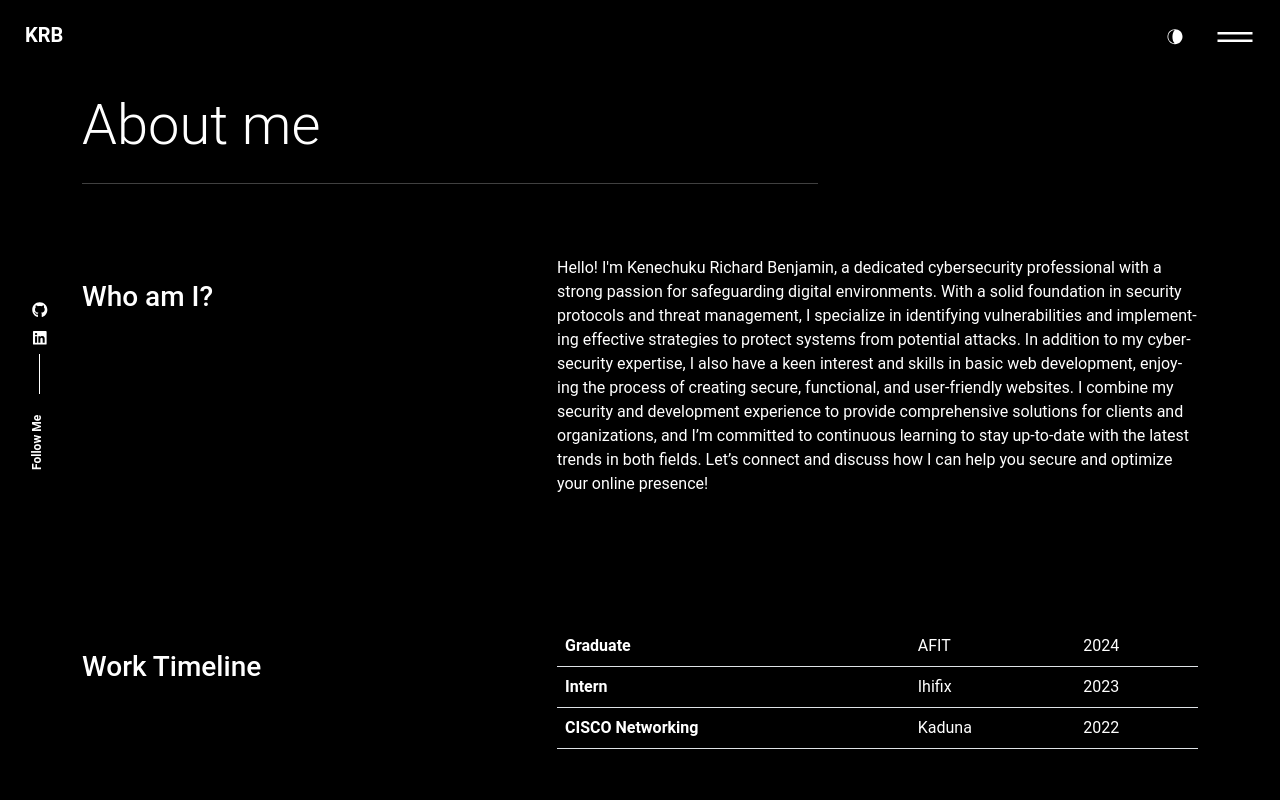
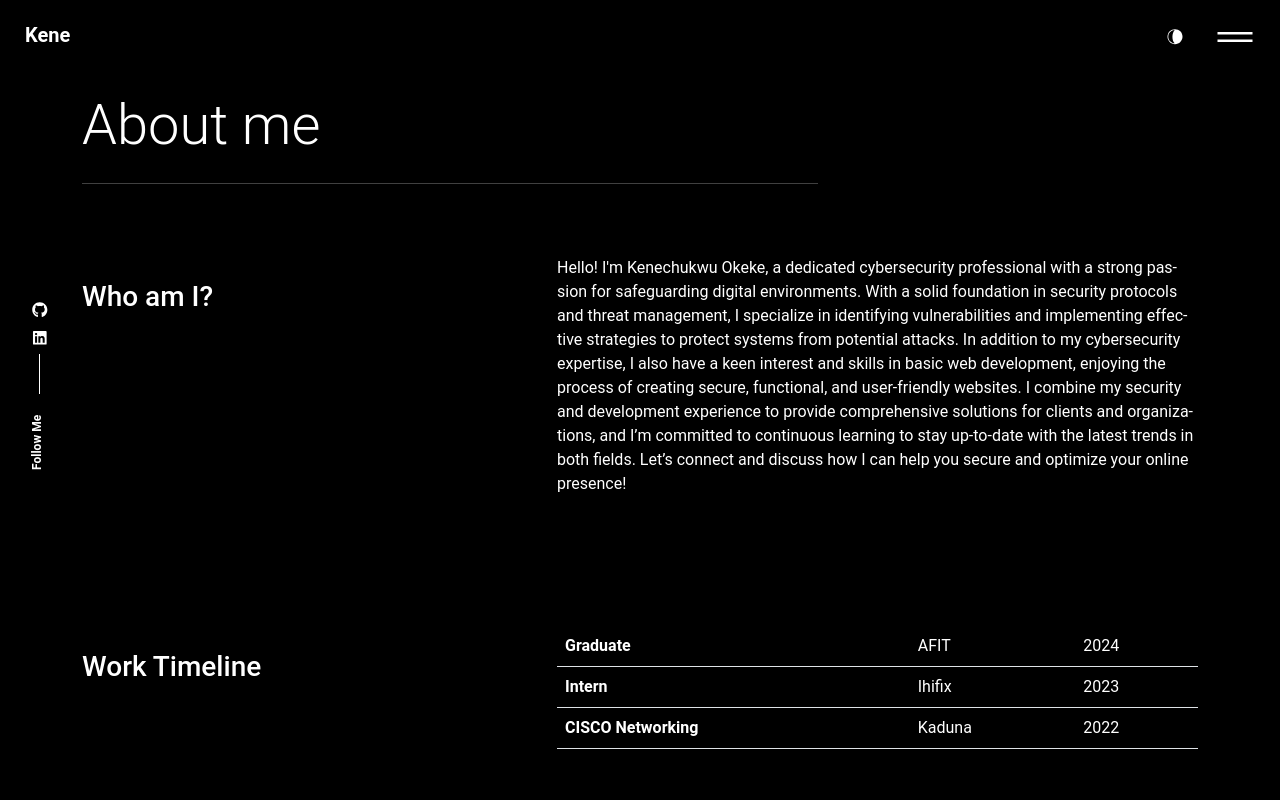
Before and after one commit to travis-wayne/KRB, a React (Create React App) app: page /about in a window 1280 px wide. Shown: the top 800 px of the page. Built offline with nearby package versions, Linux system fonts and the light colour scheme.

Commit message:
Update content_option.js

```diff
--- a/src/content_option.js
+++ b/src/content_option.js
@@ -1,7 +1,7 @@
-const logotext = "KRB";
+const logotext = "Kene";
 const meta = {
-    title: "Kenechuku Richard Benjamin",
-    description: "I'm Kenechuku Richard Benjamin, a technologist and cybersecurity enthuist.",
+    title: "Kenechukwu Okeke",
+    description: "I'm KKenechukwu Okeke, a technologist and cybersecurity enthuist.",
 };
 
 const introdata = {
@@ -9,7 +9,7 @@ const introdata = {
     animated: {
         first: "Technologist",
         second: "Visionary",
-        third: "Ethical Hacker",
+        third: "Cloud Engineer",
         fourth: "Programmer",
         fifth: "Networking Expert",
         sixth: "Analyst",
@@ -21,7 +21,7 @@ const introdata = {
 
 const dataabout = {
     title: "Who am I?",
-    aboutme: "Hello! I'm Kenechuku Richard Benjamin, a dedicated cybersecurity professional with a strong passion for safeguarding digital environments. With a solid foundation in security protocols and threat management, I specialize in identifying vulnerabilities and implementing effective strategies to protect systems from potential attacks. In addition to my cybersecurity expertise, I also have a keen interest and skills in basic web development, enjoying the process of creating secure, functional, and user-friendly websites. I combine my security and development experience to provide comprehensive solutions for clients and organizations, and I’m committed to continuous learning to stay up-to-date with the latest trends in both fields. Let’s connect and discuss how I can help you secure and optimize your online presence!",
+    aboutme: "Hello! I'm Kenechukwu Okeke, a dedicated cybersecurity professional with a strong passion for safeguarding digital environments. With a solid foundation in security protocols and threat management, I specialize in identifying vulnerabilities and implementing effective strategies to protect systems from potential attacks. In addition to my cybersecurity expertise, I also have a keen interest and skills in basic web development, enjoying the process of creating secure, functional, and user-friendly websites. I combine my security and development experience to provide comprehensive solutions for clients and organizations, and I’m committed to continuous learning to stay up-to-date with the latest trends in both fields. Let’s connect and discuss how I can help you secure and optimize your online presence!",
 };
 const worktimeline = [{
         jobtitle: "Graduate",
```
